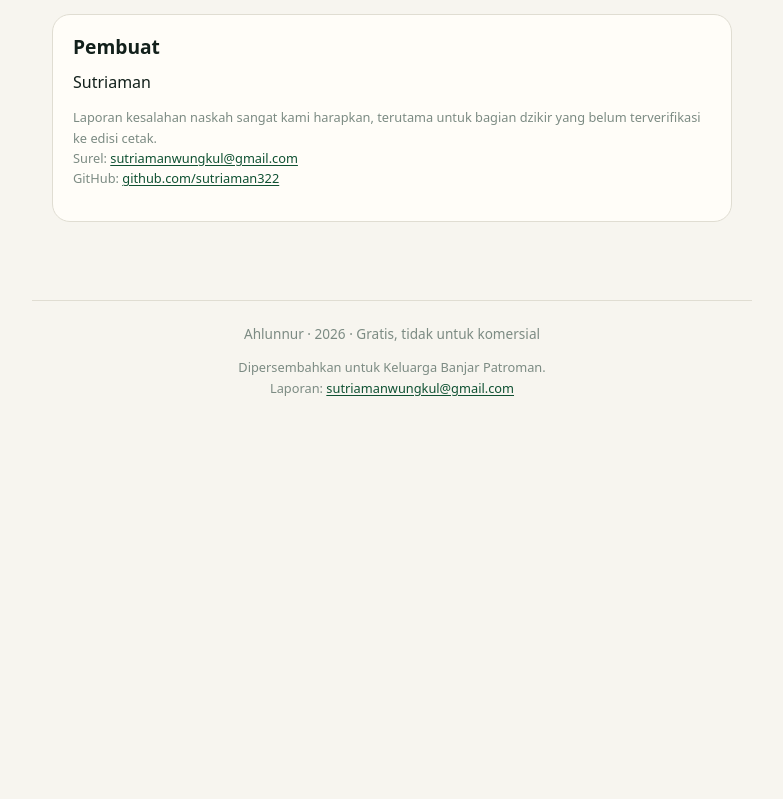
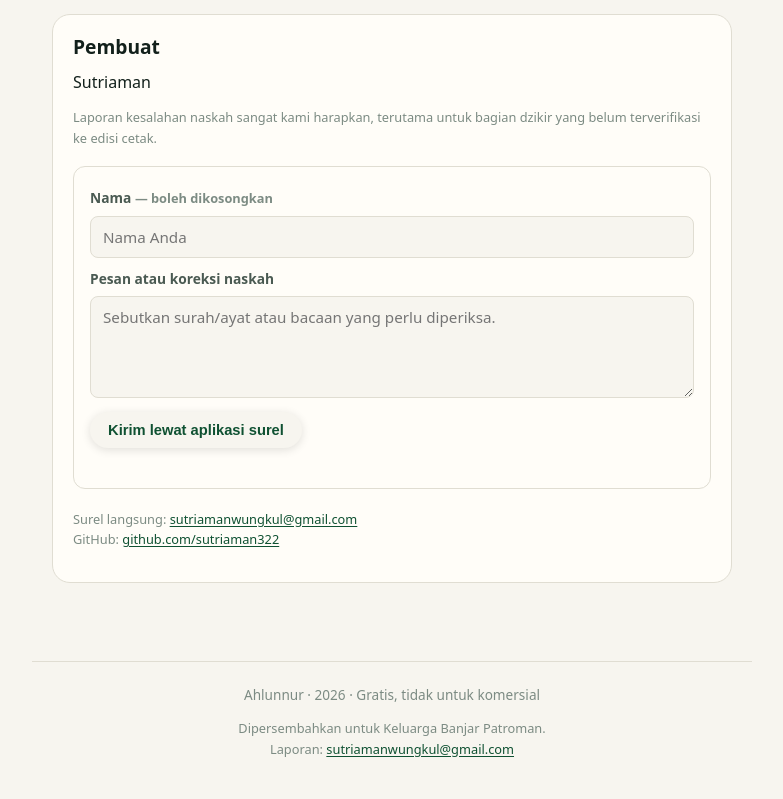
Before and after one commit to sutriaman322/ahlunnur, a plain HTML site: page index.html in a window 1280 px wide. Shown: the part 2333-3132 px from the top of the page, without its empty margins (248-1031 px from the left). Before the commit the page ends 2771 px from the top, so only its background shows below. Drawn offline with Linux system fonts and the light colour scheme.

Commit message:
Tambah formulir laporan: susun pesan lalu buka aplikasi surel

```diff
--- a/index.html
+++ b/index.html
@@ -142,10 +142,29 @@
     <p class="fine">
       Laporan kesalahan naskah sangat kami harapkan, terutama untuk bagian
       dzikir yang belum terverifikasi ke edisi cetak.
-      <br>
-      Surel:
+    </p>
+
+    <form class="form-lapor" id="form-lapor" data-kode="115,117,116,114,105,97,109,97,110,119,117,110,103,107,117,108,64,103,109,97,105,108,46,99,111,109">
+      <label for="f-nama">Nama <span class="fine">— boleh dikosongkan</span></label>
+      <input id="f-nama" name="nama" type="text" autocomplete="name" maxlength="60" placeholder="Nama Anda">
+
+      <label for="f-pesan">Pesan atau koreksi naskah</label>
+      <textarea id="f-pesan" name="pesan" rows="4" maxlength="2000" placeholder="Sebutkan surah/ayat atau bacaan yang perlu diperiksa."></textarea>
+
+      <button class="btn btn-kecil" type="submit">Kirim lewat aplikasi surel</button>
+      <p class="fine" id="status-lapor" role="status" aria-live="polite"></p>
+      <noscript>
+        <p class="fine">
+          Peramban ini menonaktifkan JavaScript, sehingga formulir tidak dapat
+          bekerja. Silakan hubungi lewat
+          <a href="https://github.com/sutriaman322" rel="noopener">github.com/sutriaman322</a>.
+        </p>
+      </noscript>
+    </form>
+
+    <p class="fine">
+      Surel langsung:
       <a href="#kontak-surel" id="surel" data-kode="115,117,116,114,105,97,109,97,110,119,117,110,103,107,117,108,64,103,109,97,105,108,46,99,111,109">surel</a>
-      <noscript><span class="fine">(aktifkan JavaScript untuk melihat alamat surel)</span></noscript>
       <br>
       GitHub: <a href="https://github.com/sutriaman322" rel="noopener">github.com/sutriaman322</a>
     </p>
@@ -171,9 +190,50 @@
     var kode = el.getAttribute('data-kode').split(',');
     var alamat = '';
     for (var j = 0; j < kode.length; j++) alamat += String.fromCharCode(parseInt(kode[j], 10));
-    el.href = 'mailto:' + alamat;
-    el.textContent = alamat;
+    if (el.tagName === 'A') {
+      el.href = 'mailto:' + alamat;
+      el.textContent = alamat;
+    } else {
+      el.setAttribute('data-alamat', alamat);
+    }
   }
+
+  /* Formulir laporan: menyusun isi pesan lalu membuka aplikasi surel
+     pengunjung. Tidak ada data yang dikirim ke mana pun oleh halaman ini. */
+  var form = document.getElementById('form-lapor');
+  if (!form) return;
+
+  /* Membaca sendiri kode alamat dari atribut formulir, tidak bergantung
+     pada perulangan di atas — supaya tetap benar apa pun urutan simpulnya. */
+  function alamatForm() {
+    var kode = (form.getAttribute('data-kode') || '').split(',');
+    var a = '';
+    for (var i = 0; i < kode.length; i++) {
+      var n = parseInt(kode[i], 10);
+      if (!isNaN(n)) a += String.fromCharCode(n);
+    }
+    return a;
+  }
+
+  form.addEventListener('submit', function (ev) {
+    ev.preventDefault();
+    var alamat = alamatForm();
+    var nama = (document.getElementById('f-nama').value || '').trim();
+    var pesan = (document.getElementById('f-pesan').value || '').trim();
+    var status = document.getElementById('status-lapor');
+    if (pesan.length === 0) {
+      status.textContent = 'Pesan masih kosong — tuliskan dulu koreksinya.';
+      document.getElementById('f-pesan').focus();
+      return;
+    }
+    var judul = 'Ahlunnur — laporan' + (nama ? ' dari ' + nama : '');
+    var isi = pesan + '\n\n---\nNama: ' + (nama || '-') +
+              '\nDikirim dari halaman unduh Ahlunnur';
+    window.location.href = 'mailto:' + alamat +
+      '?subject=' + encodeURIComponent(judul) +
+      '&body=' + encodeURIComponent(isi);
+    status.textContent = 'Aplikasi surel dibuka. Tekan kirim di sana untuk mengirimkan.';
+  });
 })();
 </script>
 
--- a/style.css
+++ b/style.css
@@ -244,3 +244,55 @@ code {
   code { background: #1c2b23; }
   .isi { background: #2b2312; border-color: #6d5626; color: #e3c88b; }
 }
+
+/* formulir laporan: rapi di layar sempit, sasaran ketuk cukup besar */
+
+.form-lapor {
+  display: flex;
+  flex-direction: column;
+  gap: 6px;
+  margin: 18px 0 20px;
+  padding: 16px;
+  background: var(--surface);
+  border: 1px solid var(--line);
+  border-radius: 12px;
+}
+
+.form-lapor label {
+  font-size: 0.86rem;
+  font-weight: 600;
+  color: var(--ink-soft);
+  margin-top: 4px;
+}
+
+.form-lapor input,
+.form-lapor textarea {
+  width: 100%;
+  box-sizing: border-box;
+  padding: 10px 12px;
+  font-family: inherit;
+  font-size: 0.95rem;
+  color: var(--ink);
+  background: var(--bg);
+  border: 1px solid var(--line);
+  border-radius: 8px;
+}
+
+.form-lapor textarea { resize: vertical; min-height: 96px; }
+
+.form-lapor input:focus,
+.form-lapor textarea:focus {
+  outline: 2px solid var(--emerald-mid);
+  outline-offset: 1px;
+}
+
+.btn-kecil {
+  align-self: flex-start;
+  margin-top: 8px;
+  padding: 10px 18px;
+  font-size: 0.92rem;
+  border: 0;
+  cursor: pointer;
+}
+
+#status-lapor { margin: 2px 0 0; min-height: 1.2em; color: var(--ink-soft); }
```
